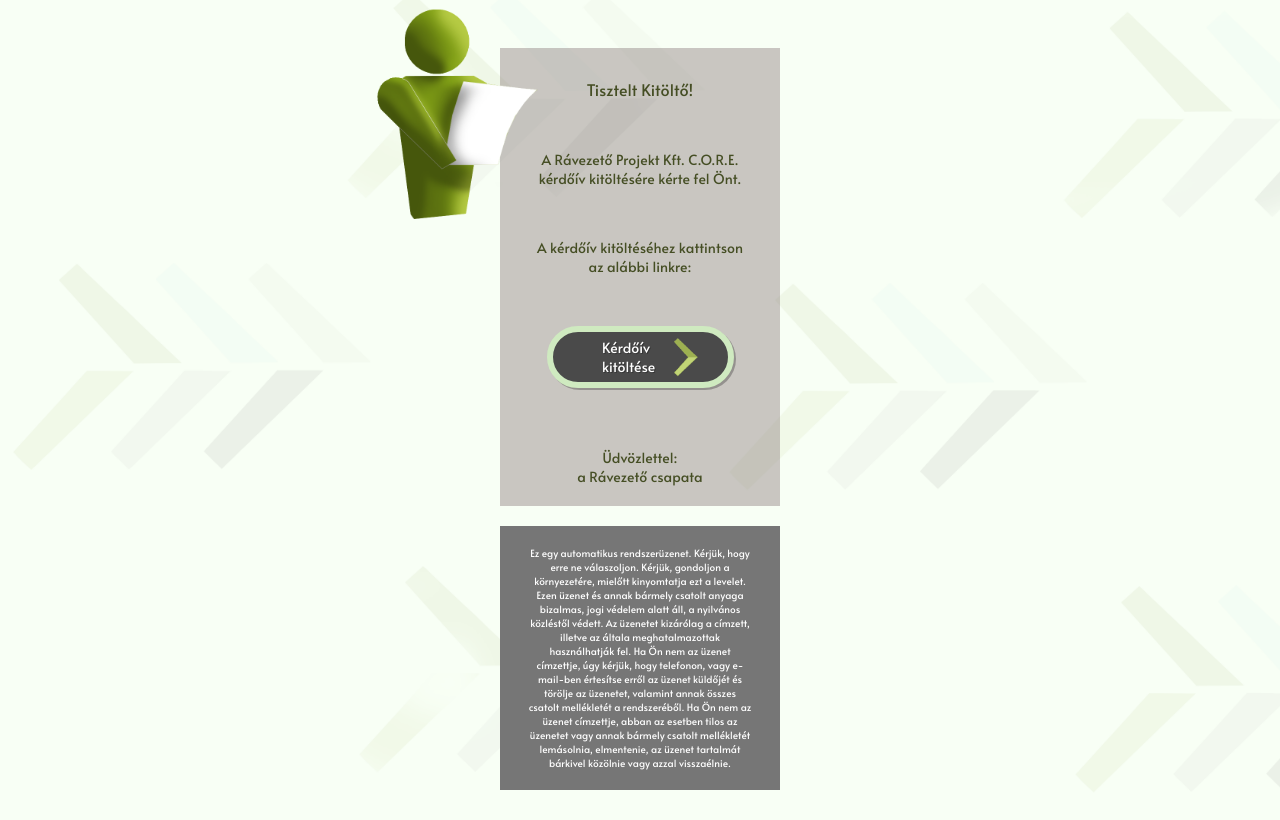
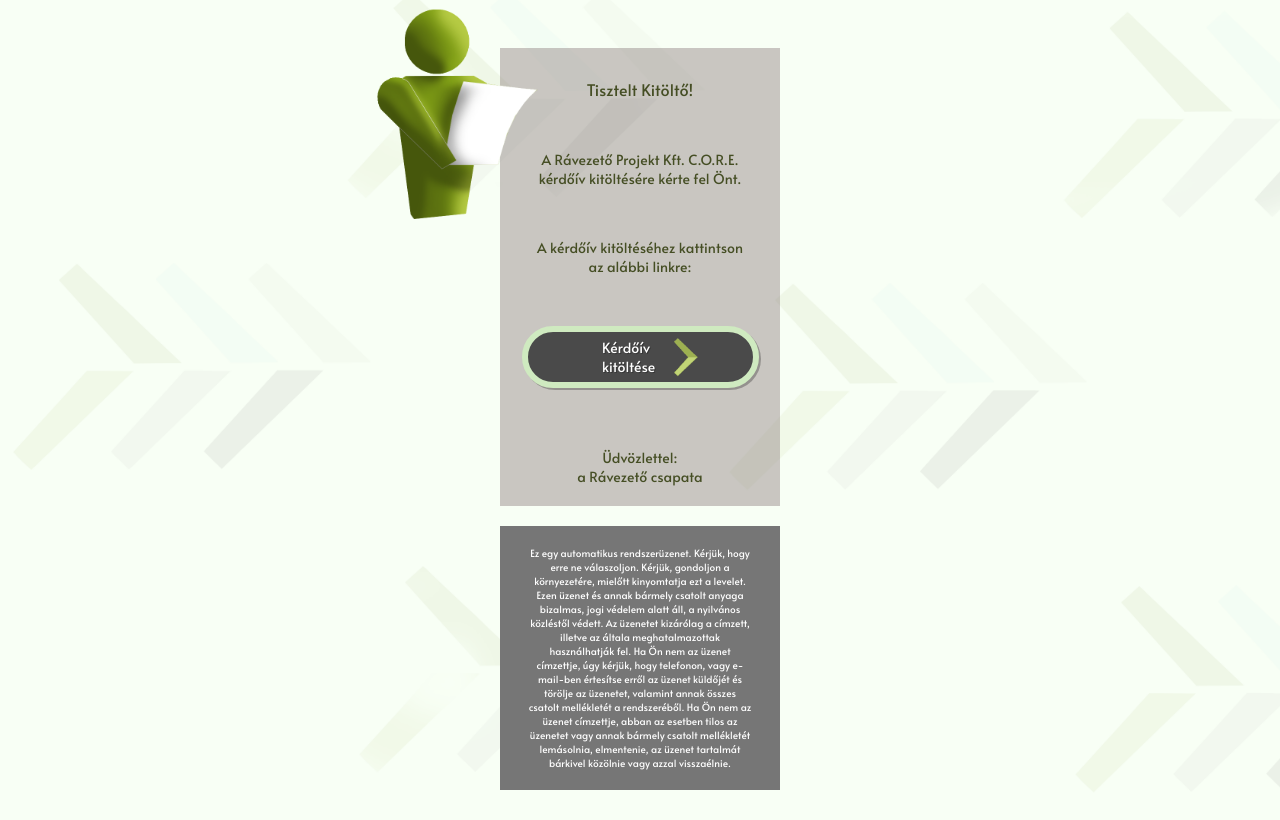
Before and after one commit to Papajcsik/CORE, a plain HTML site: page newsletter/newsletter.html in a window 1280 px wide. Shown: the part 82-902 px from the top of the page. Drawn offline with Linux system fonts and the light colour scheme.

Commit message:
Newsletter button width

```diff
--- a/newsletter/newsletter.css
+++ b/newsletter/newsletter.css
@@ -139,7 +139,7 @@ body {
     border: 6px solid #cfeac0;
     box-shadow: 2px 2px #0004;
     height: 50px;
-    aspect-ratio: 3.5;
+    aspect-ratio: 4.5;
     border-radius: 100px;
     margin: 30px;
     display: flex;
```
